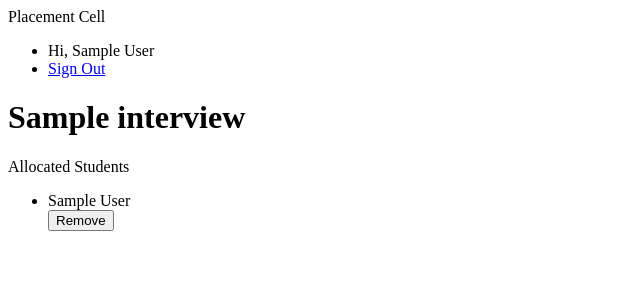
After one commit to nikitaaggarwal9/placement_cell, a Node server app: page /interviews/allocate/600000000000000000000001 in a window 1280 px wide. The commit adds this page. Shown: the top 300 px of the page, without its empty margins (0-640 px from the left). Run offline with Node 20, Linux system fonts and the light colour scheme; a user stored in the database is signed in; tables that the repository leaves empty hold one stand-in row (values such as "Sample post"); some libraries are stand-ins or nearby versions.

Commit message:
linked interviews with sutdents and vice-versa

```diff
--- a/controllers/interviews_controller.js
+++ b/controllers/interviews_controller.js
@@ -1,28 +1,17 @@
 const Interview = require('../models/interview');
-// const Comment = require('../models/comment');
+const Student = require('../models/student');
 
 module.exports.create = async function(req, res) {
     try {
-        console.log(req.body);
-        let interview = await Interview.create({
+        await Interview.create({
             name: req.body.name,
             date: req.body.date
         });
-        console.log(interview);
-        // if(req.xhr) {
-        //     return res.status(200).json({
-        //         data: {
-        //             interview: interview
-        //         },
-        //         message: "Interview created!"
-        //     });
-        // }
 
         req.flash('success', 'Interview published');
         return res.redirect('back');
     } catch (error) {
         req.flash('error', error);
-
         return;
     }
 }
@@ -30,27 +19,13 @@ module.exports.create = async function(req, res) {
 module.exports.destroy = async function(req, res) {
     try {
         let interview = await Interview.findById(req.params.id);
-        // .id means converting the object id into string
         if(interview.user == interview.user.id) {
             interview.remove();
-
-            // delete interview from students db
-            // await Comment.deleteMany({post: req.params.id});
-
-            if(req.xhr) {
-                return res.status(200).json({
-                    data: {
-                        interview_id: req.params.id
-                    },
-                    message: "Interview deleted!"
-                })
-            }
 
             req.flash('success', 'Interview deleted!');
             return res.redirect('back');
         } else {
             req.flash('error', 'You cannot delete this interview!');
-
             return res.redirect('back');
         }
     } catch (error) {
@@ -66,5 +41,68 @@ module.exports.show = async function (req, res) {
         title: 'Hello Interviews',
         interviews: interviews
     })
-    // return res.redirect('/students');
 }
+
+
+module.exports.allocate = async function(req, res) {
+    let students = await Student.find({});
+    let interview = await Interview.findById(req.params.id);
+
+    let allocated_students = students.filter(student=> interview.students.includes(student._id));
+    let remaining_students = students.filter(student=> !interview.students.includes(student._id));
+
+    // console.log(allocated_students);
+    res.render('allocate_students', {
+        title: 'Add students to Interview',
+        interview: interview,
+        allocated_students: allocated_students,
+        remaining_students: remaining_students
+    })
+}
+
+
+module.exports.addStudent = async function(req, res) {
+    let interview = await Interview.findById(req.params.i_id);
+    let student = await Student.findById(req.params.s_id);
+    if(interview && student) {
+        // console.log(interview.id, student.id);
+        interview.students.push(student._id);
+        interview.save();
+
+        student.interviews.push({id: interview._id});
+        student.save();
+    }
+    res.redirect('back');
+}
+
+
+module.exports.removeStudent = async function(req, res) {
+    let interview = await Interview.findById(req.params.i_id);
+    let student = await Student.findById(req.params.s_id);
+
+    if(interview && student) {
+        interview.students = interview.students.filter(s_id=>s_id!=student.id);
+        interview.save();
+
+        student.interviews = student.interviews.filter(i_id=>i_id!=interview.id);
+        student.save();
+    }
+
+    res.redirect('back');
+}
+
+
+
+module.exports.result = async function(req, res) {
+    let students = await Student.find({});
+    let interview = await Interview.findById(req.params.id);
+
+    let allocated_students = students.filter(student=> interview.students.includes(student._id));
+
+    // console.log(allocated_students);
+    res.render('update_results', {
+        title: 'Update Students Result for ',
+        interview: interview,
+        allocated_students: allocated_students
+    })
+}
--- a/routes/students.js
+++ b/routes/students.js
@@ -4,8 +4,9 @@ const passport = require('passport');
 
 const studentsController = require('../controllers/students_controller');
 
-router.get('/', studentsController.show);
+router.get('/', studentsController.student);
 router.post('/create', passport.checkAuthentication, studentsController.create);
 router.get('/destroy/:id', passport.checkAuthentication, studentsController.destroy);
-
+router.post('/update/:s_id/:i_id', passport.checkAuthentication, studentsController.update);
+console.log('11');
 module.exports = router;
--- /dev/null
+++ b/views/allocate_students.ejs
@@ -0,0 +1,40 @@
+<h1><%= interview.name %></h1>
+
+<section id="students">Allocated Students
+<div class="allocated-student-list">
+    <ul>
+        <% for(student of allocated_students) { %>
+            <li>
+                <div class="student">
+                    <div class="st-name"><%= student.name %></div>
+                    <div class="st-add">
+                        <form action="/interviews/remove-student/<%= student._id %>/<%= interview._id %>" method="POST" enctype="multipart/form-data">
+                            <input type="submit" value="Remove">
+                        </form>
+                    </div>
+                </div>
+            </li>
+        <% } %>
+    </ul>
+</div>
+
+
+<div class="remaining-student-list">
+    <ul>
+        <% for(student of remaining_students) { %>
+            <li>
+                <div class="student">
+                    <div class="st-name"><%= student.name %></div>
+                    <div class="st-add">
+                        <form action="/interviews/add-student/<%= student._id %>/<%= interview._id %>" method="POST" enctype="multipart/form-data">
+                            <input type="submit" value="Add">
+                        </form>
+                    </div>
+                </div>
+            </li>
+        <% } %>
+    </ul>
+</div>
+
+
+</section>
--- a/views/interview.ejs
+++ b/views/interview.ejs
@@ -18,6 +18,8 @@
                         <div class="interview">
                             <div class="st-name"><%= interview.name %></div>
                             <div class="st-batch"><%= interview.date %></div>
+                            <a href="interviews/allocate/<%= interview._id %>">Edit Students List</a>
+                            <a href="interviews/result/<%= interview._id %>">Update Results</a>
                         </div>
                     </li>
                 <% } %>
```
Also changed, not shown: controllers/home_controller.js (+0 -53 lines), controllers/students_controller.js (+59 -24 lines), models/interview.js (+19 -17 lines), models/student.js (+17 -38 lines), models/user.js (+16 -37 lines), routes/home.js (+5 -5 lines), routes/interviews.js (+7 -0 lines), views/update_results.ejs (added, +24 -0 lines).
